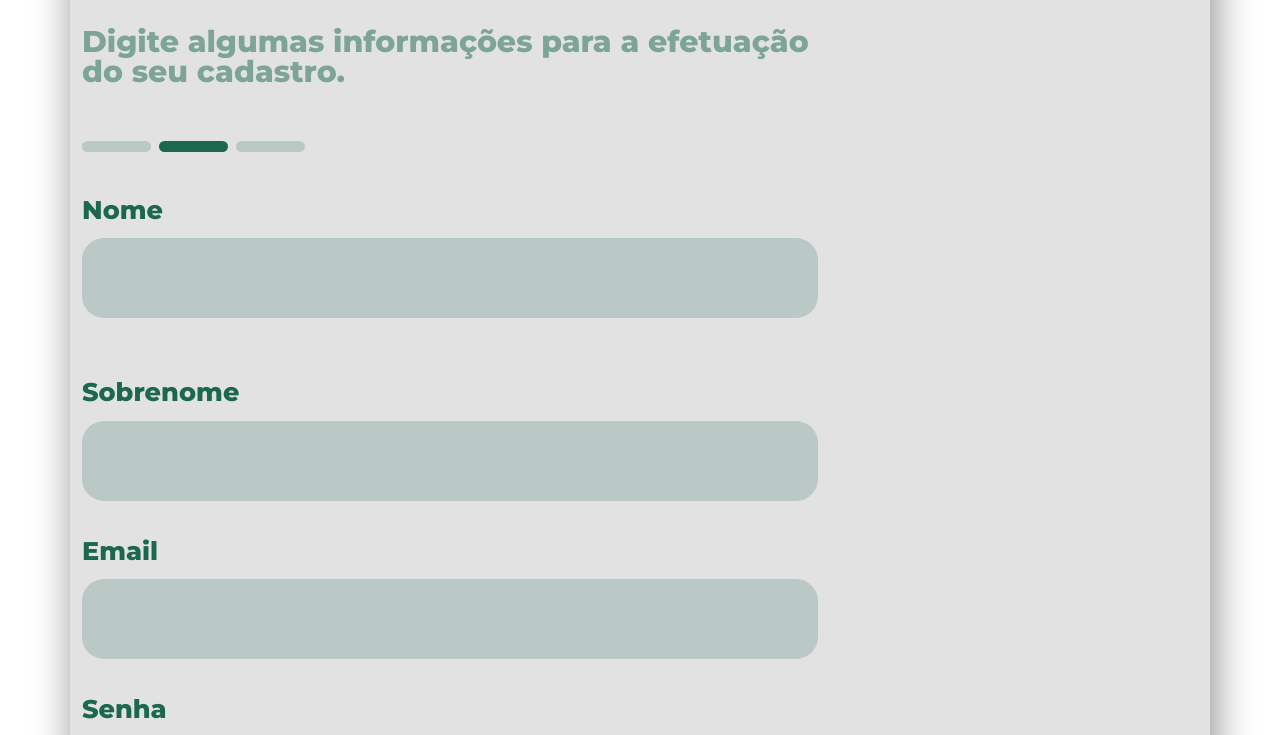
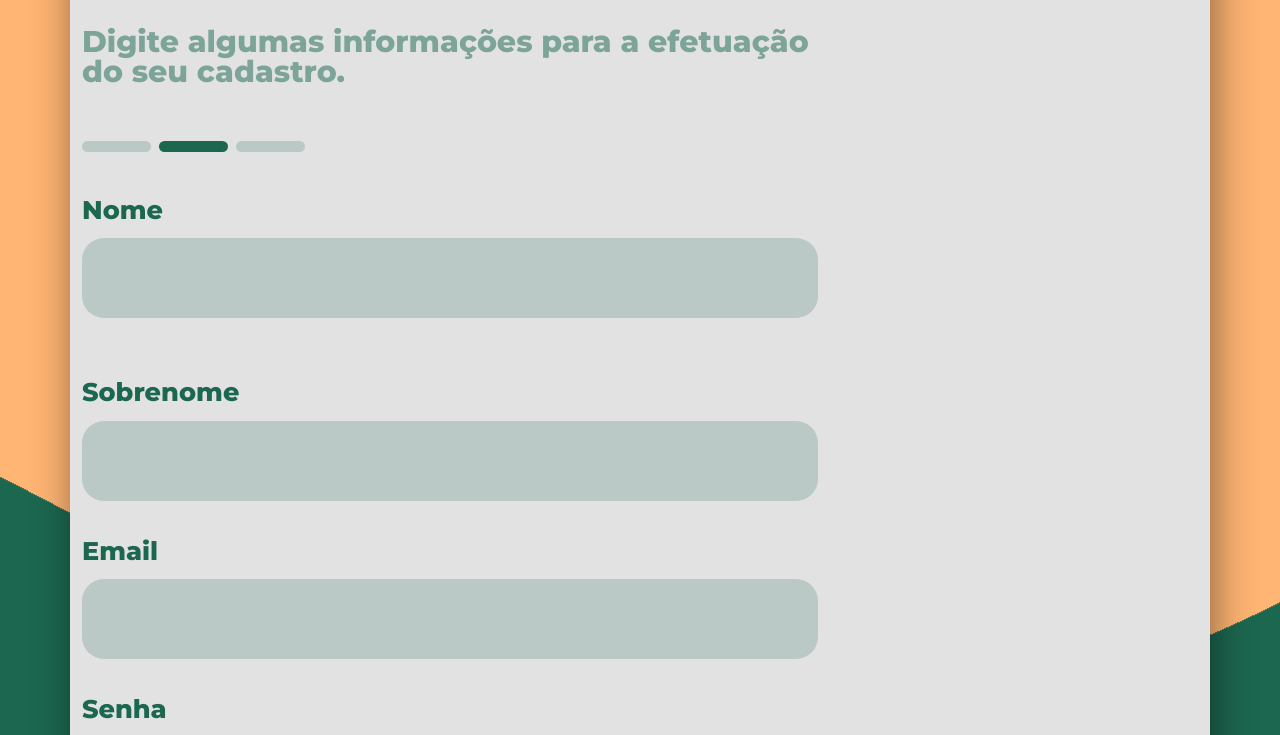
Before and after one commit to Emerson05/WaitLessMobile, a plain HTML site: page cliente2.html in a window 1280 px wide. Shown: the part 208-943 px from the top of the page. Drawn offline with nearby package versions, Linux system fonts and the light colour scheme.

Commit message:
Update cliente2.css

```diff
--- a/assets/css/cliente2.css
+++ b/assets/css/cliente2.css
@@ -5,7 +5,7 @@
 }
 
 body{
-  background-image: url(fundo.png);
+  background-image: url(/assets/images/fundo.png);
 }
 .container {
   position: relative;
```
